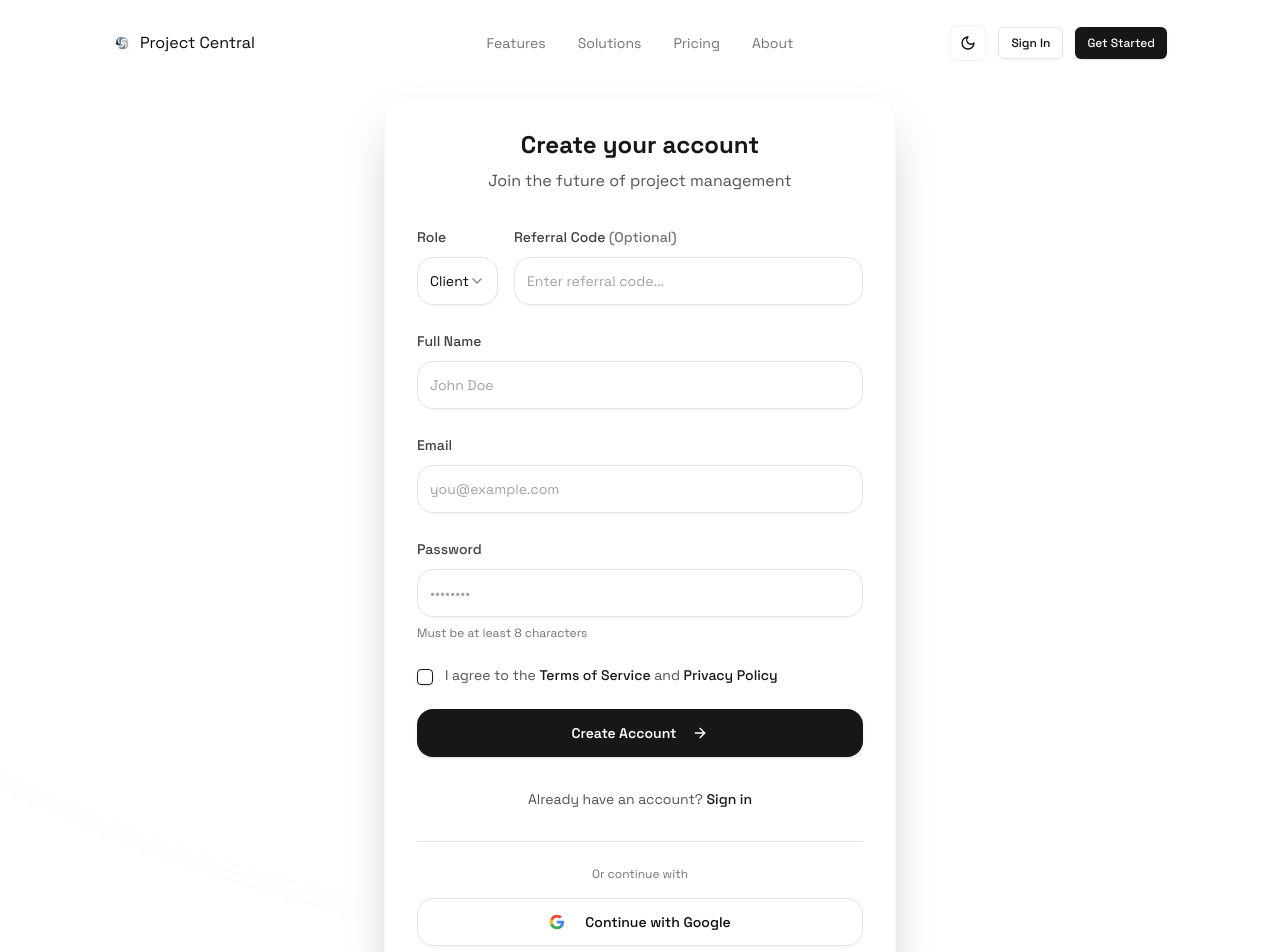
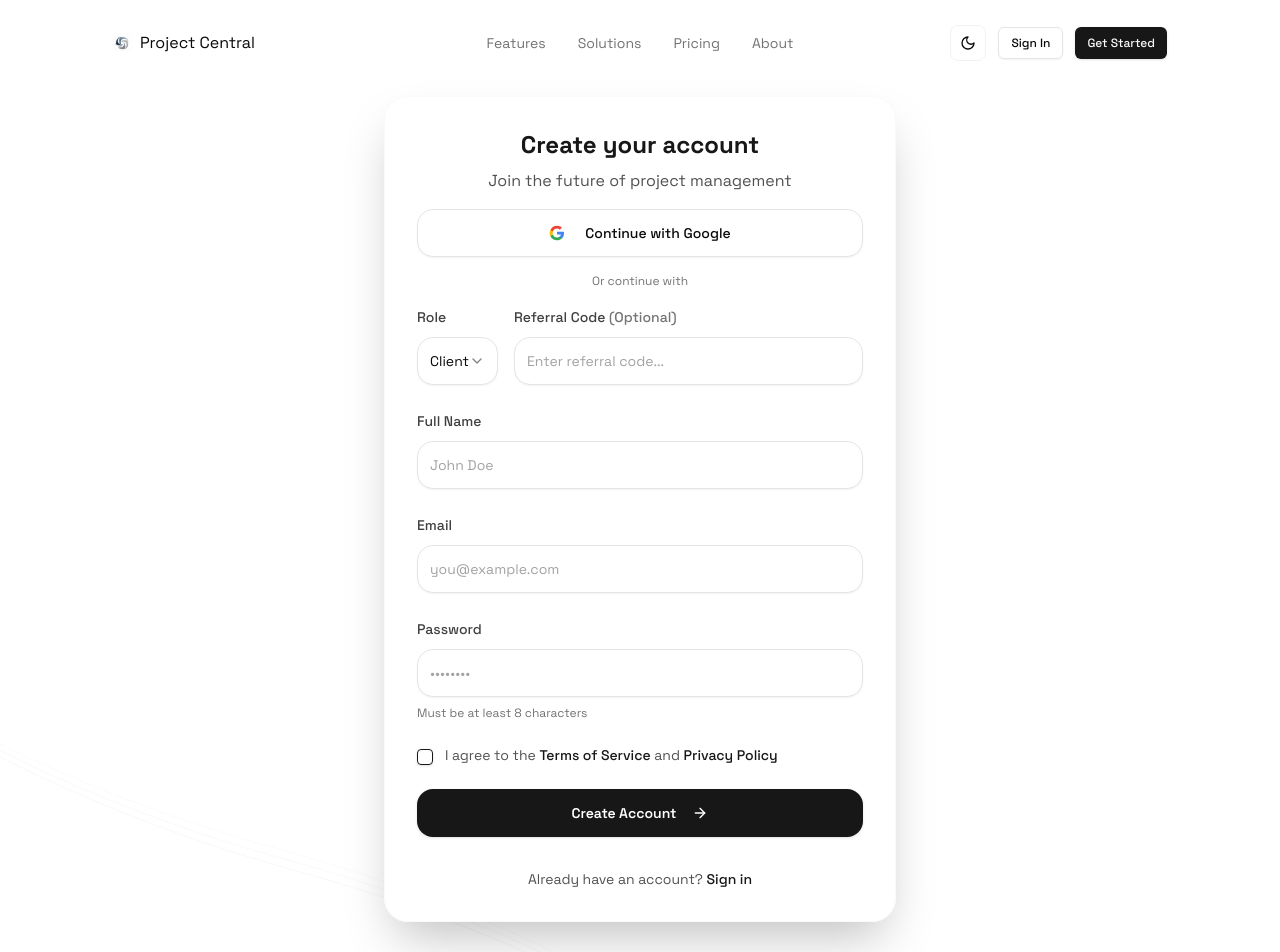
Before and after one commit to jha-niraj/SyncOrbit, a Next.js app: page /signup in a window 1280 px wide. Shown: the top 952 px of the page. Built offline with nearby package versions, Linux system fonts and the light colour scheme.

Commit message:
Checked the code for the next auth google authentication and review all the oboarding page, fixed the ui issue in the signup, mainnavbar, mainsidebar and main layout page

```diff
--- a/actions/auth/onboarding.action.ts
+++ b/actions/auth/onboarding.action.ts
@@ -2,7 +2,6 @@
 
 import { prisma } from "@/lib/prisma"
 import { Role } from "@prisma/client"
-import bcrypt from "bcryptjs"
 
 interface OnboardingData {
     email: string
--- a/app/(auth)/signup/page.tsx
+++ b/app/(auth)/signup/page.tsx
@@ -203,9 +203,39 @@ function SignUp() {
             <div className="flex-1 flex items-center justify-center py-24">
                 <div className="w-full max-w-lg relative z-10">
                     <div className="bg-white/80 dark:bg-black/80 backdrop-blur-xl rounded-3xl shadow-2xl border border-neutral-200/20 dark:border-neutral-800/20 p-8">
-                        <div className="text-center mb-8">
+                        <div className="text-center mb-4">
                             <h2 className="text-2xl font-bold text-neutral-900 dark:text-white">Create your account</h2>
                             <p className="text-neutral-600 dark:text-neutral-400 mt-2">Join the future of project management</p>
+                        </div>
+                        <div className="">
+                            <Button
+                                type="button"
+                                variant="outline"
+                                className="w-full h-12 rounded-2xl border-neutral-200 dark:border-neutral-700 hover:bg-neutral-50 dark:hover:bg-neutral-800 transition-colors"
+                                onClick={handleGoogleSignUp}
+                                disabled={isLoading || isGoogleLoading}
+                            >
+                                <svg className="w-5 h-5 mr-3" viewBox="0 0 24 24">
+                                    <path
+                                        d="M22.56 12.25c0-.78-.07-1.53-.2-2.25H12v4.26h5.92c-.26 1.37-1.04 2.53-2.21 3.31v2.77h3.57c2.08-1.92 3.28-4.74 3.28-8.09z"
+                                        fill="#4285F4"
+                                    />
+                                    <path
+                                        d="M12 23c2.97 0 5.46-.98 7.28-2.66l-3.57-2.77c-.98.66-2.23 1.06-3.71 1.06-2.86 0-5.29-1.93-6.16-4.53H2.18v2.84C3.99 20.53 7.7 23 12 23z"
+                                        fill="#34A853"
+                                    />
+                                    <path
+                                        d="M5.84 14.09c-.22-.66-.35-1.36-.35-2.09s.13-1.43.35-2.09V7.07H2.18C1.43 8.55 1 10.22 1 12s.43 3.45 1.18 4.93l2.85-2.22.81-.62z"
+                                        fill="#FBBC05"
+                                    />
+                                    <path
+                                        d="M12 5.38c1.62 0 3.06.56 4.21 1.64l3.15-3.15C17.45 2.09 14.97 1 12 1 7.7 1 3.99 3.47 2.18 7.07l3.66 2.84c.87-2.6 3.3-4.53 6.16-4.53z"
+                                        fill="#EA4335"
+                                    />
+                                </svg>
+                                {isGoogleLoading ? "Signing up..." : "Continue with Google"}
+                            </Button>
+                            <p className="text-xs text-center text-neutral-500 dark:text-neutral-400 mb-4 pt-4">Or continue with</p>
                         </div>
 
                         {/* Company Display for Referral Code */}
@@ -389,36 +419,6 @@ function SignUp() {
                                 </Link>
                             </p>
                         </div>
-                        <div className="mt-8 pt-6 border-t border-neutral-200 dark:border-neutral-700">
-                            <p className="text-xs text-center text-neutral-500 dark:text-neutral-400 mb-4">Or continue with</p>
-                            <Button
-                                type="button"
-                                variant="outline"
-                                className="w-full h-12 rounded-2xl border-neutral-200 dark:border-neutral-700 hover:bg-neutral-50 dark:hover:bg-neutral-800 transition-colors"
-                                onClick={handleGoogleSignUp}
-                                disabled={isLoading || isGoogleLoading}
-                            >
-                                <svg className="w-5 h-5 mr-3" viewBox="0 0 24 24">
-                                    <path
-                                        d="M22.56 12.25c0-.78-.07-1.53-.2-2.25H12v4.26h5.92c-.26 1.37-1.04 2.53-2.21 3.31v2.77h3.57c2.08-1.92 3.28-4.74 3.28-8.09z"
-                                        fill="#4285F4"
-                                    />
-                                    <path
-                                        d="M12 23c2.97 0 5.46-.98 7.28-2.66l-3.57-2.77c-.98.66-2.23 1.06-3.71 1.06-2.86 0-5.29-1.93-6.16-4.53H2.18v2.84C3.99 20.53 7.7 23 12 23z"
-                                        fill="#34A853"
-                                    />
-                                    <path
-                                        d="M5.84 14.09c-.22-.66-.35-1.36-.35-2.09s.13-1.43.35-2.09V7.07H2.18C1.43 8.55 1 10.22 1 12s.43 3.45 1.18 4.93l2.85-2.22.81-.62z"
-                                        fill="#FBBC05"
-                                    />
-                                    <path
-                                        d="M12 5.38c1.62 0 3.06.56 4.21 1.64l3.15-3.15C17.45 2.09 14.97 1 12 1 7.7 1 3.99 3.47 2.18 7.07l3.66 2.84c.87-2.6 3.3-4.53 6.16-4.53z"
-                                        fill="#EA4335"
-                                    />
-                                </svg>
-                                {isGoogleLoading ? "Signing up..." : "Continue with Google"}
-                            </Button>
-                        </div>
                     </div>
                 </div>
             </div>
--- a/app/(main)/layout.tsx
+++ b/app/(main)/layout.tsx
@@ -45,7 +45,7 @@ const Layout = ({ children }: LayoutProps) => {
 			/>
 			<div className="flex flex-col flex-1">
 				<MainNavbar isCollapsed={sidebarCollapsed} />
-				<main className={`backdrop-blur-sm transition-all duration-300 ${sidebarCollapsed ? 'sm:ml-[60px] ml-[0px]' : 'sm:ml-[180px] ml-[0px]'} pt-16`}>
+				<main className={`backdrop-blur-sm transition-all duration-300 ${sidebarCollapsed ? 'sm:ml-[60px] ml-[0px]' : 'sm:ml-[200px] ml-[0px]'} pt-16`}>
 					<div className="h-full pb-16 md:pb-0">
 						{children}
 					</div>
--- a/app/page.tsx
+++ b/app/page.tsx
@@ -898,7 +898,6 @@ export default function LandingPage() {
                                     INR (₹)
                                 </button>
                             </div>
-
                             <p className="text-sm text-gray-500 dark:text-gray-400">
                                 <Link href="/pricing" className="text-blue-600 dark:text-blue-400 hover:underline">
                                     View detailed pricing →
@@ -983,7 +982,7 @@ export default function LandingPage() {
                                                 <Button
                                                     className={`w-full mt-6 ${plan.popular
                                                         ? 'bg-gradient-to-r from-blue-500 to-purple-500 hover:from-blue-600 hover:to-purple-600 text-white'
-                                                        : 'border-2 border-gray-300 dark:border-gray-600 hover:border-blue-500 dark:hover:border-blue-400 bg-white dark:bg-gray-800'
+                                                        : 'text-black dark:text-white border-2 border-gray-300 dark:border-gray-600 hover:border-blue-500 dark:hover:border-blue-400 bg-white dark:bg-gray-800'
                                                         }`}
                                                     size="lg"
                                                     asChild
--- a/components/mainnavbar.tsx
+++ b/components/mainnavbar.tsx
@@ -71,7 +71,7 @@ const MainNavbar = ({ isCollapsed }: { isCollapsed: boolean }) => {
         <nav
             className={cn(
                 "fixed top-0 right-0 transition-all duration-300 z-10",
-                isCollapsed ? "left-0 sm:left-[60px]" : "left-0 sm:left-[180px]",
+                isCollapsed ? "left-0 sm:left-[60px]" : "left-0 sm:left-[200px]",
                 scrolled
                     ? "bg-background/80 backdrop-blur-xl border-b border-border/50 shadow-sm"
                     : "bg-background/50 backdrop-blur-sm border-b border-border/20"
--- a/components/mainsidebar.tsx
+++ b/components/mainsidebar.tsx
@@ -107,7 +107,7 @@ const Sidebar = ({ isCollapsed, toggleSidebar }: SidebarProps) => {
                     "fixed top-0 left-0 h-full border-r shadow-lg z-20 sm:block hidden",
                     "bg-background/80 backdrop-blur-xl border-border/50"
                 )}
-                animate={{ width: isCollapsed ? 60 : 180 }}
+                animate={{ width: isCollapsed ? 60 : 200 }}
                 transition={{ duration: 0.3, ease: "easeInOut" }}
             >
                 <div className="flex flex-col h-full relative">
@@ -249,7 +249,7 @@ const Sidebar = ({ isCollapsed, toggleSidebar }: SidebarProps) => {
                     {
                         session?.user && (
                             <div className="border-t border-border/20 p-4 mt-auto bg-muted/30 backdrop-blur-sm">
-                                <div className={`flex items-center justify-between ${isCollapsed ? "flex-col gap-2" : "flex-row"}`}>
+                                <div className={`flex flex-col gap-4 items-center justify-between ${isCollapsed ? "flex-col gap-2" : "flex-row"}`}>
                                     <div className="flex items-center space-x-3">
                                         <Avatar className="h-10 w-10 border-2 border-border/50 shadow-sm">
                                             <AvatarImage src={session.user.image || "/placeholder.svg"} alt={session.user.name || "User"} />
@@ -289,7 +289,7 @@ const Sidebar = ({ isCollapsed, toggleSidebar }: SidebarProps) => {
                                                 {!isCollapsed && <span className="ml-2 text-sm">Sign Out</span>}
                                             </Button>
                                         </TooltipTrigger>
-                                        <TooltipContent side={isCollapsed ? "right" : "top"}>
+                                        <TooltipContent side={isCollapsed ? "right" : "right"}>
                                             <p>Sign Out</p>
                                         </TooltipContent>
                                     </Tooltip>
--- a/package.json
+++ b/package.json
@@ -1,5 +1,5 @@
 {
-	"name": "shunyatech",
+	"name": "projectcentral",
 	"version": "0.1.0",
 	"private": true,
 	"scripts": {
```
Also changed, not shown: app/(auth)/onboarding/page.tsx (line endings or trailing spaces), app/api/auth/google/route.ts (line endings or trailing spaces), lib/supabase.ts (indentation only).
